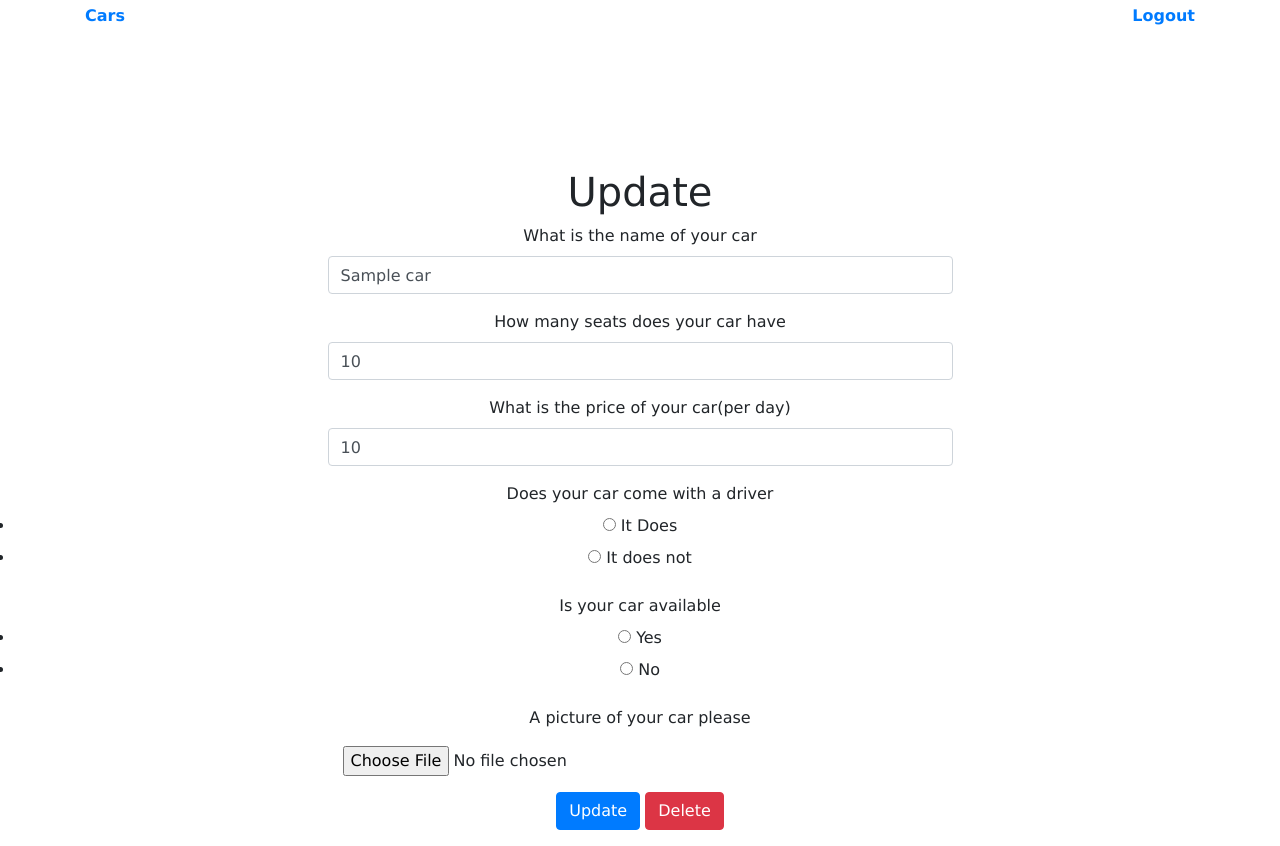
After one commit to tijilchhabra1729/X-Quisite, a Flask app: page /1/updatecar in a window 1280 px wide. The commit adds this page. Run offline with Flask 2, Linux system fonts and the light colour scheme; a user stored in the database is signed in; tables that the repository leaves empty hold one stand-in row (values such as "Sample post"); some libraries are stand-ins or nearby versions.

Commit message:
added delete car

```diff
--- a/dpsr/car/forms.py
+++ b/dpsr/car/forms.py
@@ -14,3 +14,12 @@ class MakeCarForm(FlaskForm):
     picture = FileField('A picture of your car please' , validators=[DataRequired()])
     driver = RadioField('Does your car come with a driver' , choices=[('Yes','It Does'),('No','It does not')])
     submit = SubmitField('Let people see')
+
+class UpdateCarForm(FlaskForm):
+    name = StringField('What is the name of your car' , validators=[DataRequired()])
+    seats = IntegerField('How many seats does your car have' , validators=[DataRequired()])
+    price = IntegerField('What is the price of your car' , validators=[DataRequired()])
+    picture = FileField('A picture of your car please')
+    driver = RadioField('Does your car come with a driver' , choices=[('Yes','It Does'),('No','It does not')])
+    available = RadioField('Is your car available' , choices=[('Yes','Yes'),('No','No')])
+    submit = SubmitField('Update')
--- a/dpsr/car/views.py
+++ b/dpsr/car/views.py
@@ -2,7 +2,7 @@ from flask import render_template,url_for,flash,redirect,request,Blueprint
 from flask_login import login_user, current_user, logout_user, login_required
 from dpsr import  db
 from dpsr.models import User , Car
-from dpsr.car.forms import MakeCarForm
+from dpsr.car.forms import MakeCarForm , UpdateCarForm
 from sqlalchemy import asc
 from dpsr.car.picture_handler import add_car_pic
 
@@ -41,3 +41,42 @@ def show_car():
 def single_car(car_id):
     car = Car.query.get_or_404(car_id)
     return render_template('single_car.htm', car = car)
+
+@cars.route('/<car_id>/updatecar' ,methods = ['GET' , 'POST'])
+@login_required
+def updatecar(car_id):
+    car = Car.query.get_or_404(car_id)
+    form = UpdateCarForm()
+    if car.user.id != current_user.id:
+        abort(403)
+    else:
+        if form.validate_on_submit():
+            car.name = form.name.data
+            car.price = form.price.data
+            car.seats = form.seats.data
+            car.driver = form.driver.data
+            car.available = form.available.data
+            if form.picture.data:
+                id = current_user.id
+                pic = add_car_pic(form.picture.data,id)
+                car.car_image = pic
+            db.session.commit()
+            return redirect(url_for('cars.show_car'))
+        elif request.method == 'GET':
+            form.name.data = car.name
+            form.price.data = car.price
+            form.seats.data = car.seats
+            form.driver.data = car.driver
+            form.available.data = car.available
+    return render_template('updatecar.htm' , form = form , car_id = car_id)
+
+@cars.route('/<car_id>/deletecar' , methods = ['GET','POST'])
+@login_required
+def delete_car(car_id):
+    car = Car.query.get_or_404(car_id)
+    if current_user != car.user:
+        abort(403)
+    else:
+        db.session.delete(car)
+        db.session.commit()
+    return redirect(url_for('cars.show_car'))
--- a/dpsr/templates/base.htm
+++ b/dpsr/templates/base.htm
@@ -26,6 +26,7 @@
   <nav class="site-header fixed-top py-1 font-weight-bold navigation ">
       <div class="container d-flex flex-column flex-md-row justify-content-between">
         {%if current_user.is_authenticated%}
+        <a class = "clicks" href="{{url_for('cars.show_car')}}">Cars</a>
           <a class = "clicks" href="{{url_for('users.logout')}}">Logout</a>
 
         {%else%}
--- a/dpsr/templates/index.htm
+++ b/dpsr/templates/index.htm
@@ -1,9 +1,7 @@
 {%extends 'base.htm'%}
 
 {%block content%}
-
-
-<div style="height: 90vh;"></div>
+<div style="height: 9vh;"></div>
     <section>
         <div class="slide">
             <div class="content">
--- a/dpsr/templates/single_car.htm
+++ b/dpsr/templates/single_car.htm
@@ -5,4 +5,8 @@
   No. of Seats = {{car.seats}} <br>
   Price = {{car.price}}(per day) <br>
   Driver = {{car.driver}} <br>
+  Available = {{car.available}}
+  {%if current_user == car.user%}
+  <a href="{{url_for('cars.updatecar' , car_id = car.id)}}">Edit</a>
+  {%endif%}
 {%endblock%}
--- /dev/null
+++ b/dpsr/templates/updatecar.htm
@@ -0,0 +1,79 @@
+{%extends 'base.htm'%}
+{%block content%}
+<div class="container col" align ="center">
+  <br><br><br>
+  <h1 align = "center">Update</h1>
+  <form  method="POST" enctype="multipart/form-data">
+    {{form.hidden_tag()}}
+    <div class="form-group">
+      {{form.name.label}}{{form.name(class = 'form-control col-md-6' ,placeholder="Car Name" )}}
+    </div>
+    <div class="form-group">
+      {{form.seats.label}}{{form.seats(class = 'form-control col-md-6' ,placeholder="seats" )}}
+      {%if form.seats.errors%}
+        {%for error in form.seats.errors%}
+          <small class = 'text-danger'>{{error}}</small>
+        {%endfor%}
+      {%endif%}
+    </div>
+    <div class="form-group">
+      {{form.price.label}}(per day){{form.price(class = 'form-control col-md-6' ,placeholder="price" )}}
+      {%if form.price.errors%}
+        {%for error in form.price.errors%}
+          <small class = 'text-danger'>{{error}}</small>
+        {%endfor%}
+      {%endif%}
+    </div>
+    <div class="form-group">
+      {{form.driver.label}}{{form.driver()}}
+
+      {%if form.driver.errors%}
+        {%for error in form.driver.errors%}
+          <small class = 'text-danger'>{{error}}</small>
+        {%endfor%}
+      {%endif%}
+    </div>
+    <div class="form-group">
+      {{form.available.label}}{{form.available()}}
+
+      {%if form.available.errors%}
+        {%for error in form.available.errors%}
+          <small class = 'text-danger'>{{error}}</small>
+        {%endfor%}
+      {%endif%}
+    </div>
+    <div class="form-group">
+      {{form.picture.label(class="form-group")}}
+      {{form.picture(class="form-control-file col-md-6")}}
+      {%if form.picture.errors%}
+        {%for error in form.picture.errors%}
+          <small class = 'text-danger'>{{error}}</small>
+        {%endfor%}
+      {%endif%}
+    </div>
+    <div class="form-group">
+      {{form.submit(class = 'btn btn-primary')}}
+      <button type="button" class = "btn btn-danger" data-toggle = 'modal' data-target = "#del">Delete</button>
+      <div class="modal" tabindex="-1" role="dialog" id = "del">
+        <div class="modal-dialog" role="document">
+          <div class="modal-content">
+            <div class="modal-header">
+              <h5 class="modal-title">Delete Car!!!</h5>
+              <button type="button" class="close" data-dismiss="modal" aria-label="Close">
+                <span aria-hidden="true">&times;</span>
+              </button>
+            </div>
+      <div class="modal-body">
+        <p class = "rent">Has your car been sold or damaged.. are you sure you want to delete this proposal</p>
+      </div>
+      <div class="modal-footer">
+        <a class = "btn btn-danger" href="{{url_for('cars.delete_car' , car_id = car_id)}}"> Delete</a>
+        <button type="button" class="btn btn-secondary" data-dismiss="modal">Cancel</button>
+      </div>
+    </div>
+  </div>
+</div>
+    </div>
+  </form>
+</div>
+{%endblock%}
```
Also changed, not shown: dpsr/data.sqlite, dpsr/static/style.css (line endings or trailing spaces).
